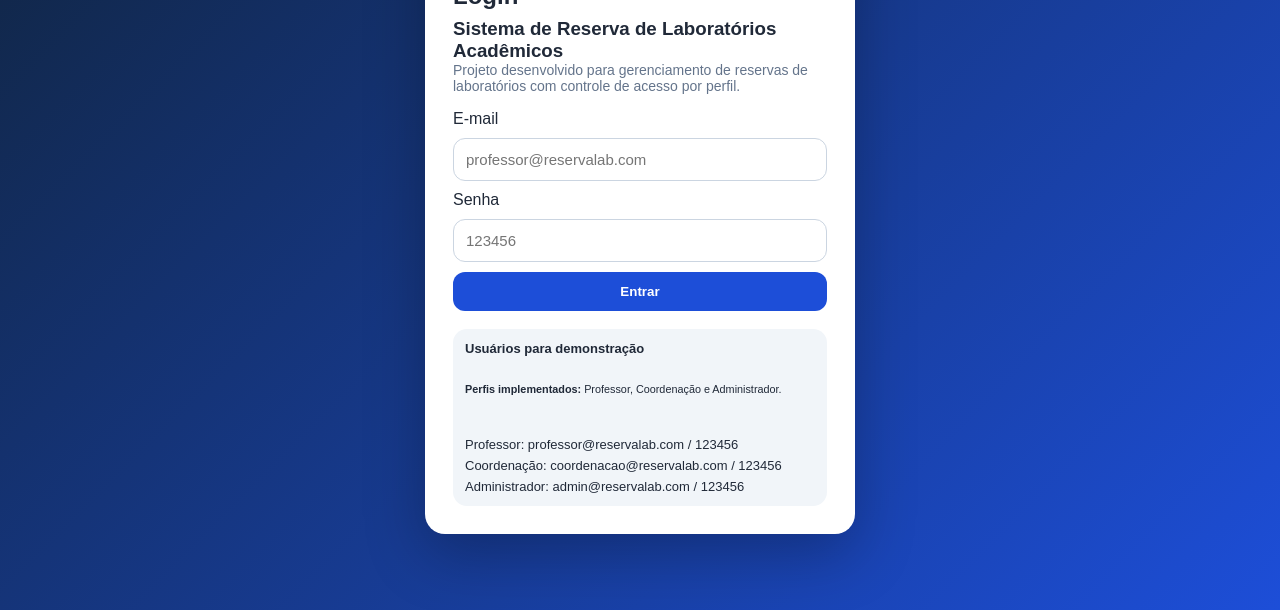
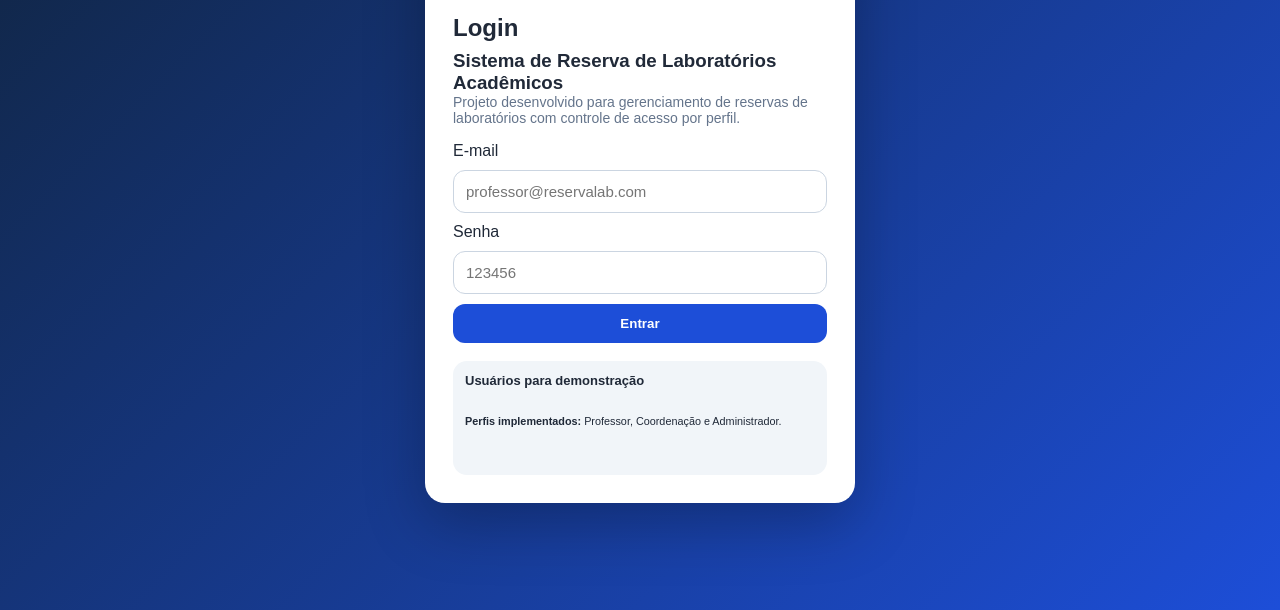
Before and after one commit to gabezadx/ReservaLab, a plain HTML site: page index.html in a window 1280 px wide. Shown: the part 190-800 px from the top of the page. Drawn offline with Linux system fonts and the light colour scheme.

Commit message:
Atualizações do projeto

```diff
--- a/index.html
+++ b/index.html
@@ -30,9 +30,7 @@
       <div id="loginErro" class="message error hidden"></div>
       <div class="test-users">
         <strong>Usuários para demonstração</strong><br><small><strong>Perfis implementados:</strong> Professor, Coordenação e Administrador.</small><br><br>
-        <span>Professor: professor@reservalab.com / 123456</span>
-        <span>Coordenação: coordenacao@reservalab.com / 123456</span>
-        <span>Administrador: admin@reservalab.com / 123456</span>
+
       </div>
     </div>
   </div>
```
Also changed, not shown: 1 other file.
